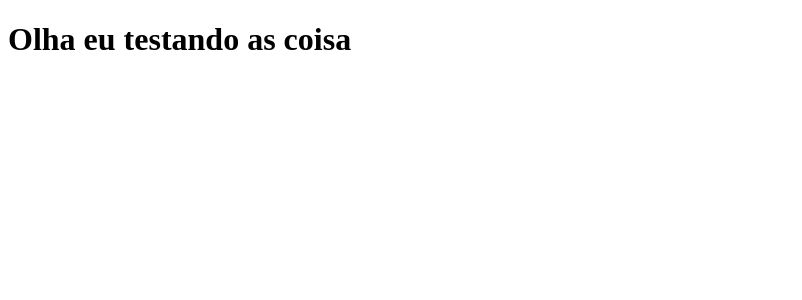
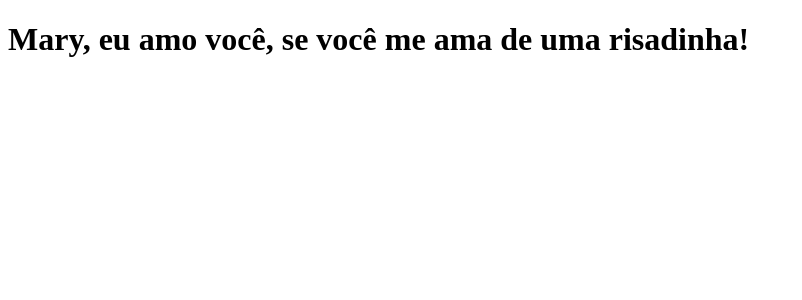
Before and after one commit to j-adenilson/clone-tabnews, a Next.js app: page / in a window 1280 px wide. Shown: the top 300 px of the page, without its empty margins (0-802 px from the left). Built offline with nearby package versions, Linux system fonts and the light colour scheme.

Commit message:
modificando frase de apresentação da pagina inicial

```diff
--- a/pages/index.js
+++ b/pages/index.js
@@ -1,5 +1,5 @@
 function Home(){
-    return <h1>Olha eu testando as coisa</h1>
+    return <h1>Mary, eu amo você, se você me ama de uma risadinha!</h1>
 }
 
 export default Home;
```
